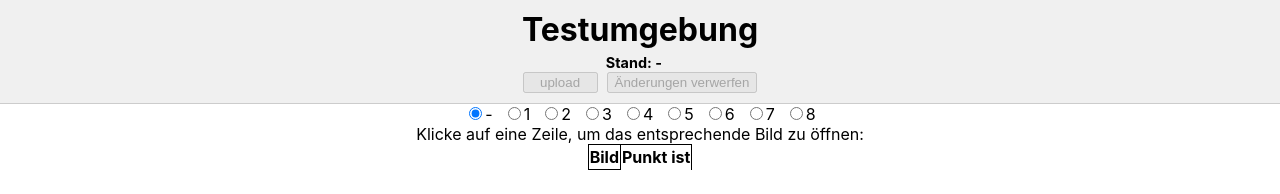
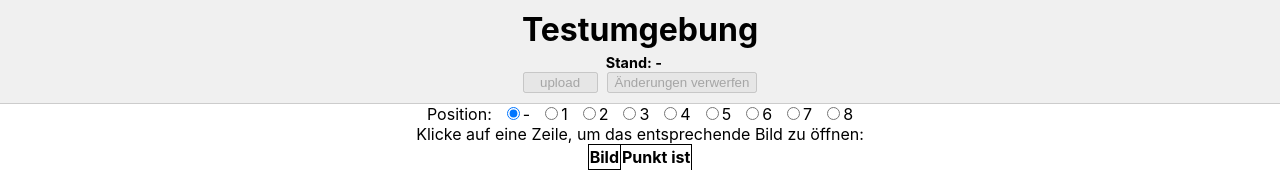
Before and after one commit to Ginso/Bilderplan, a React (Create React App) app: page / in a window 1280 px wide. Shown: the top 194 px of the page. Built offline with nearby package versions, Linux system fonts and the light colour scheme.

Commit message:
Position-label

```diff
--- a/src/pages/tabs/tabTable.js
+++ b/src/pages/tabs/tabTable.js
@@ -100,6 +100,7 @@ const PositionSelector = ({showWay, setShowWay}) => {
 	return (
     <div id="positionSelector">
       <div>
+				<label>Position:</label>
         <label>
           <input
             type="radio"
```
